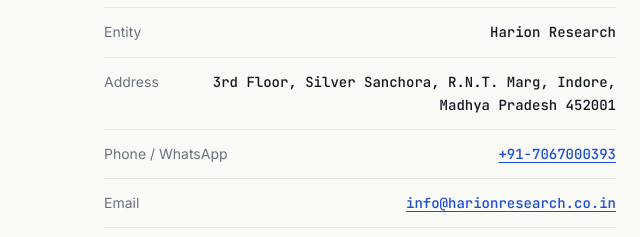
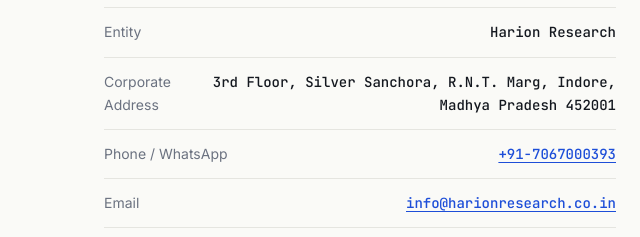
Before and after one commit to Malanidhruv/hrweb, a plain HTML site: page dist/contact/index.html in a window 1280 px wide. Shown: the part 550-787 px from the top of the page, 0-640 px from the left. Drawn offline with Linux system fonts and the light colour scheme.

Commit message:
Update address label to 'Corporate Address' on Contact page

```diff
--- a/dist/contact/index.html
+++ b/dist/contact/index.html
@@ -45,7 +45,7 @@
           <h2>Office &amp; Support</h2>
           <ul class="spec-list" style="margin-top:16px">
             <li><span>Entity</span><strong>Harion Research</strong></li>
-            <li><span>Address</span><strong>3rd Floor, Silver Sanchora, R.N.T. Marg, Indore, Madhya Pradesh 452001</strong></li>
+            <li><span>Corporate Address</span><strong>3rd Floor, Silver Sanchora, R.N.T. Marg, Indore, Madhya Pradesh 452001</strong></li>
             <li><span>Phone / WhatsApp</span><strong><a href="tel:+917067000393">+91-7067000393</a></strong></li>
             <li><span>Email</span><strong><a href="mailto:info@harionresearch.co.in">info@harionresearch.co.in</a></strong></li>
             <li><span>Hours</span><strong>Mon–Fri, 9:00–18:00 IST</strong></li>
```
Also changed, not shown: templates/contact/index.html (+1 -1 lines).
